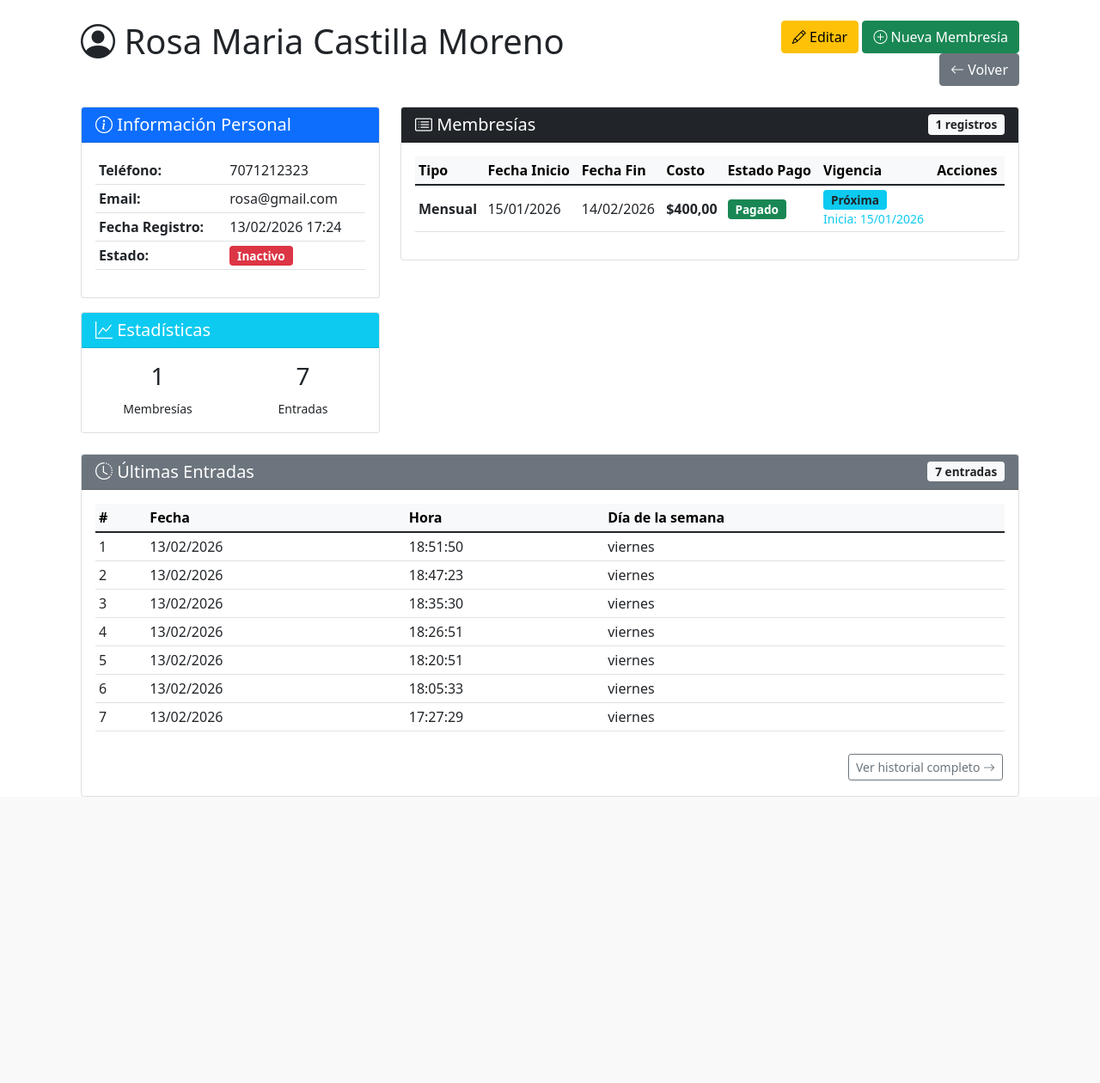
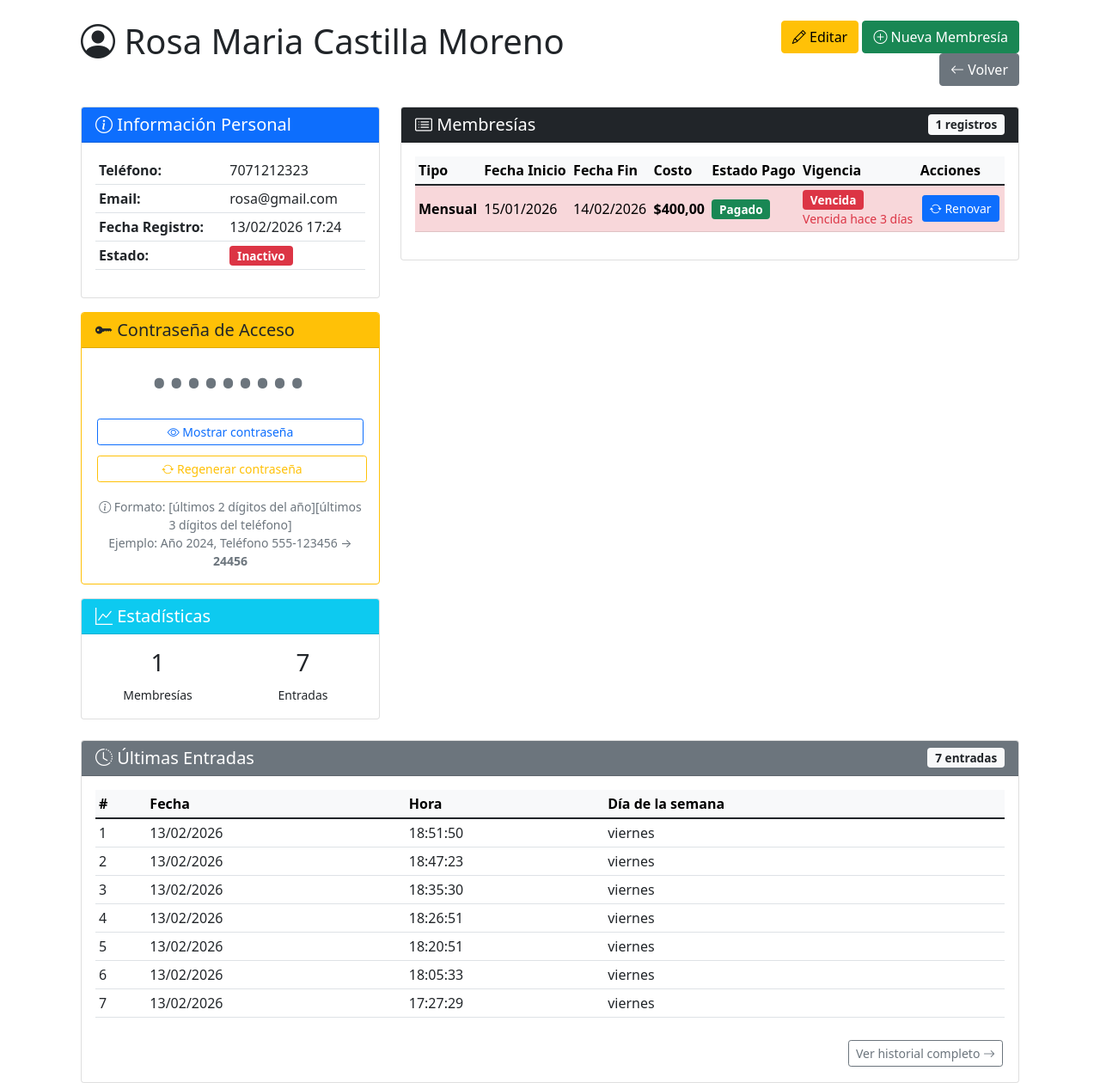
Before and after one commit to EduardoHG27/gimnasio_pro, a Django app: page /clientes/2/ in a window 1280 px wide. Shown: the part 56-1316 px from the top of the page at 86% size. Before the commit the page ends 983 px from the top, so only its background shows below. Run offline with Django 4.2, Linux system fonts and the light colour scheme; a user stored in the database is signed in; data comes from the database, SQL or seed files in the repository; some libraries are stand-ins or nearby versions.

Commit message:
Gym_sys 1.1

```diff
--- a/gimnasio/urls.py
+++ b/gimnasio/urls.py
@@ -10,6 +10,7 @@ urlpatterns = [
     path('clientes/nuevo/', views.nuevo_cliente, name='nuevo_cliente'),
     path('clientes/<int:pk>/', views.detalle_cliente, name='detalle_cliente'),
     path('clientes/<int:pk>/editar/', views.editar_cliente, name='editar_cliente'),
+    path('clientes/<int:pk>/regenerar-contraseña/', views.regenerar_contraseña, name='regenerar_contraseña'),
 
     # Membresías
     path('membresias/nueva/', views.nueva_membresia, name='nueva_membresia'),
--- a/gimnasio/views.py
+++ b/gimnasio/views.py
@@ -1,6 +1,7 @@
 from django.http import HttpResponse
 from django.shortcuts import render, redirect, get_object_or_404
 from django.contrib import messages
+from django.db.models import Exists, OuterRef
 from django.contrib.auth.decorators import login_required
 from django.db.models import Count, Sum
 from django.utils import timezone
@@ -67,17 +68,21 @@ def detalle_cliente(request, pk):
         else:
             messages.warning(request, f'⚠️ El cliente {cliente.nombre} ha sido desactivado automáticamente (su membresía expiró)')
 
+    # 👇 IMPORTANTE: Verificar si se debe mostrar la contraseña
+    mostrar_contraseña = request.GET.get('mostrar_contraseña') == '1'
+
     membresias = cliente.membresias.all().order_by('-fecha_inicio')
     entradas = cliente.entradas.all()[:10]  # Últimas 10 entradas
 
-    # ✅ ELIMINA ESTA LÍNEA PROBLEMÁTICA:
-    # for membresia in membresias:
-    #     membresia.esta_activa = membresia.esta_activa  # ← ¡NO HACER!
+    # Pasar today al template para los cálculos de fechas
+    today = timezone.now().date()
 
     return render(request, 'gimnasio/clientes/detalle.html', {
         'cliente': cliente,
         'membresias': membresias,
-        'entradas': entradas
+        'entradas': entradas,
+        'mostrar_contraseña': mostrar_contraseña,  # 👈 Esto es lo que faltaba
+        'today': today,  # También needed para los cálculos de membresías
     })
 
 @login_required
@@ -130,6 +135,20 @@ def nueva_membresia(request, cliente_pk=None):
 
     return render(request, 'gimnasio/membresias/form.html', {'form': form, 'accion': 'Nueva'})
 
+
+def regenerar_contraseña(request, pk):
+    """Vista para regenerar la contraseña de un cliente"""
+    if request.method == 'POST':
+        cliente = get_object_or_404(Cliente, pk=pk)
+        nueva_contraseña = cliente.generar_contraseña()
+        cliente.save(update_fields=['contraseña'])
+
+        messages.success(request, f'✅ Contraseña regenerada exitosamente para {cliente.nombre} {cliente.apellidos}')
+        return redirect('detalle_cliente', pk=cliente.pk)
+
+    # Si no es POST, redirigir al detalle
+    return redirect('detalle_cliente', pk=pk)
+
 # Vistas de pagos
 @login_required
 def nuevo_pago(request, membresia_pk=None):
@@ -160,95 +179,101 @@ def nuevo_pago(request, membresia_pk=None):
 # Vistas de registro de entrada
 def registro_entrada(request):
     cliente_info = None
-    email_buscado = None
+    contraseña_buscada = None
 
     if request.method == 'POST':
-        form = RegistroEntradaForm(request.POST)
-        if form.is_valid():
-            cliente = form.cleaned_data['email']
-            email_buscado = cliente.email
+        contraseña = request.POST.get('contraseña', '').strip()
+        contraseña_buscada = contraseña
 
-            # Actualizar estado del cliente
-            estado_anterior = cliente.activo
-            cliente.actualizar_estado_activo()
+        if contraseña:
+            try:
+                # Buscar cliente por contraseña
+                cliente = Cliente.objects.get(contraseña=contraseña)
 
-            # Verificar membresía activa
-            membresia_activa = cliente.get_membresia_activa()
+                # Actualizar estado del cliente
+                estado_anterior = cliente.activo
+                cliente.actualizar_estado_activo()
 
-            if membresia_activa:
-                # Cliente con membresía activa - REGISTRAR ENTRADA
-                if not estado_anterior and cliente.activo:
-                    messages.info(request, f'✨ {cliente.nombre} ha sido reactivado automáticamente')
+                # Verificar membresía activa
+                membresia_activa = cliente.get_membresia_activa()
 
-                dias_restantes = membresia_activa.dias_restantes
+                if membresia_activa:
+                    # Cliente con membresía activa - REGISTRAR ENTRADA
+                    if not estado_anterior and cliente.activo:
+                        messages.info(request, f'✨ {cliente.nombre} ha sido reactivado automáticamente')
 
-                # Registrar la entrada
-                entrada = RegistroEntrada.objects.create(cliente=cliente)
+                    dias_restantes = membresia_activa.dias_restantes
 
-                messages.success(
-                    request,
-                    f'✅ Entrada registrada para {cliente.nombre} {cliente.apellidos}<br>'
-                    f'📅 Membresía vigente por {dias_restantes} días más '
-                    f'(vence: {membresia_activa.fecha_fin.strftime("%d/%m/%Y")})'
-                )
+                    # Registrar la entrada
+                    entrada = RegistroEntrada.objects.create(cliente=cliente)
 
-                cliente_info = {
-                    'nombre': f'{cliente.nombre} {cliente.apellidos}',
-                    'tipo_membresia': membresia_activa.get_tipo_display(),
-                    'fecha_inicio': membresia_activa.fecha_inicio,
-                    'fecha_fin': membresia_activa.fecha_fin,
-                    'dias_restantes': dias_restantes,
-                    'tiene_membresia_activa': True,
-                    'cliente_id': cliente.id
-                }
-            else:
-                # Cliente sin membresía activa - NO REGISTRAR ENTRADA
-                if cliente.activo:
-                    cliente.activo = False
-                    cliente.save(update_fields=['activo'])
+                    messages.success(
+                        request,
+                        f'✅ Entrada registrada para {cliente.nombre} {cliente.apellidos}<br>'
+                        f'📅 Membresía vigente por {dias_restantes} días más '
+                        f'(vence: {membresia_activa.fecha_fin.strftime("%d/%m/%Y")})'
+                    )
+
+                    cliente_info = {
+                        'nombre': f'{cliente.nombre} {cliente.apellidos}',
+                        'tipo_membresia': membresia_activa.get_tipo_display(),
+                        'fecha_inicio': membresia_activa.fecha_inicio,
+                        'fecha_fin': membresia_activa.fecha_fin,
+                        'dias_restantes': dias_restantes,
+                        'tiene_membresia_activa': True,
+                        'cliente_id': cliente.id
+                    }
+                else:
+                    # Cliente sin membresía activa - NO REGISTRAR ENTRADA
+                    if cliente.activo:
+                        cliente.activo = False
+                        cliente.save(update_fields=['activo'])
+                        messages.warning(
+                            request,
+                            f'⚠️ {cliente.nombre} {cliente.apellidos} ha sido desactivado automáticamente (sin membresía activa)'
+                        )
+
+                    # Buscar información de membresías anteriores
+                    ultima_membresia = Membresia.objects.filter(
+                        cliente=cliente
+                    ).order_by('-fecha_fin').first()
+
+                    # Preparar información detallada del cliente inactivo
+                    cliente_info = {
+                        'nombre': f'{cliente.nombre} {cliente.apellidos}',
+                        'tiene_membresia_activa': False,
+                        'cliente_id': cliente.id,
+                        'email': cliente.email,
+                        'telefono': cliente.telefono
+                    }
+
+                    if ultima_membresia:
+                        cliente_info['ultima_membresia'] = ultima_membresia
+                        cliente_info['tipo_membresia'] = ultima_membresia.get_tipo_display()
+                        cliente_info['fecha_fin'] = ultima_membresia.fecha_fin
+
+                        if not ultima_membresia.pagado:
+                            cliente_info['motivo'] = 'membresía pendiente de pago'
+                            cliente_info['membresia_pendiente'] = ultima_membresia
+                        elif ultima_membresia.fecha_fin < timezone.now().date():
+                            cliente_info['motivo'] = 'membresía vencida'
+                            cliente_info['dias_vencida'] = (timezone.now().date() - ultima_membresia.fecha_fin).days
+                    else:
+                        cliente_info['motivo'] = 'sin membresía registrada'
+
+                    # Mensaje de advertencia
                     messages.warning(
                         request,
-                        f'⚠️ {cliente.nombre} {cliente.apellidos} ha sido desactivado automáticamente (sin membresía activa)'
+                        f'⚠️ {cliente.nombre} {cliente.apellidos} no tiene una membresía activa.<br>'
+                        f'Motivo: {cliente_info["motivo"]}'
                     )
 
-                # Buscar información de membresías anteriores
-                ultima_membresia = Membresia.objects.filter(
-                    cliente=cliente
-                ).order_by('-fecha_fin').first()
+            except Cliente.DoesNotExist:
+                messages.error(request, f'❌ No se encontró ningún cliente con la contraseña "{contraseña}"')
+        else:
+            messages.warning(request, '⚠️ Por favor ingrese una contraseña')
 
-                # Preparar información detallada del cliente inactivo
-                cliente_info = {
-                    'nombre': f'{cliente.nombre} {cliente.apellidos}',
-                    'tiene_membresia_activa': False,
-                    'cliente_id': cliente.id,
-                    'email': cliente.email,
-                    'telefono': cliente.telefono
-                }
-
-                if ultima_membresia:
-                    cliente_info['ultima_membresia'] = ultima_membresia
-                    cliente_info['tipo_membresia'] = ultima_membresia.get_tipo_display()
-                    cliente_info['fecha_fin'] = ultima_membresia.fecha_fin
-
-                    if not ultima_membresia.pagado:
-                        cliente_info['motivo'] = 'membresía pendiente de pago'
-                        cliente_info['membresia_pendiente'] = ultima_membresia
-                    elif ultima_membresia.fecha_fin < timezone.now().date():
-                        cliente_info['motivo'] = 'membresía vencida'
-                        cliente_info['dias_vencida'] = (timezone.now().date() - ultima_membresia.fecha_fin).days
-                else:
-                    cliente_info['motivo'] = 'sin membresía registrada'
-
-                # Mensaje de advertencia
-                messages.warning(
-                    request,
-                    f'⚠️ {cliente.nombre} {cliente.apellidos} no tiene una membresía activa.<br>'
-                    f'Motivo: {cliente_info["motivo"]}'
-                )
-    else:
-        form = RegistroEntradaForm()
-
-    # Obtener últimos registros (el resto del código permanece igual)
+    # Obtener últimos registros
     ultimos_registros = RegistroEntrada.objects.all().select_related('cliente')[:10]
 
     for registro in ultimos_registros:
@@ -262,10 +287,9 @@ def registro_entrada(request):
         registro.membresia_activa = membresia_en_momento is not None
 
     return render(request, 'gimnasio/registro_entrada.html', {
-        'form': form,
         'ultimos_registros': ultimos_registros,
         'cliente_info': cliente_info,
-        'email_buscado': email_buscado
+        'contraseña_buscada': contraseña_buscada
     })
 
 @login_required
@@ -323,11 +347,21 @@ def dashboard(request):
         pagado=True
     ).select_related('cliente')
 
-    # 🔴 NUEVO: Membresías vencidas (últimos 30 días)
+    # 🟢 CORREGIDO: Solo membresías vencidas de clientes SIN membresía activa
+    from django.db.models import Exists, OuterRef
+
+    clientes_con_membresia_activa = Membresia.objects.filter(
+    cliente=OuterRef('cliente'),
+    fecha_fin__gte=hoy,
+    pagado=True
+)
+
     membresias_vencidas = Membresia.objects.filter(
         fecha_fin__lt=hoy,
-        fecha_fin__gte=hoy - timedelta(days=30),
+        fecha_fin__gte=hoy - timedelta(days=360),
         pagado=True
+    ).exclude(
+        Exists(clientes_con_membresia_activa)
     ).select_related('cliente').order_by('-fecha_fin')
 
     # Calcular días de vencimiento para cada una
@@ -341,7 +375,7 @@ def dashboard(request):
         'ingresos_mes': ingresos_mes,
         'entradas_hoy': entradas_hoy,
         'proximas_vencer': proximas_vencer,
-        'membresias_vencidas': membresias_vencidas,  # 🔴 NUEVO
+        'membresias_vencidas': membresias_vencidas,
     }
 
     return render(request, 'gimnasio/dashboard.html', context)
--- a/templates/gimnasio/clientes/detalle.html
+++ b/templates/gimnasio/clientes/detalle.html
@@ -57,6 +57,59 @@
                             </td>
                         </tr>
                     </table>
+                </div>
+            </div>
+
+            <!-- 🔐 NUEVO: Tarjeta de Contraseña -->
+            <div class="card mt-3 border-warning">
+                <div class="card-header bg-warning text-dark">
+                    <h5 class="mb-0">
+                        <i class="bi bi-key-fill"></i> Contraseña de Acceso
+                    </h5>
+                </div>
+                <div class="card-body">
+                    <div class="text-center mb-3">
+                        {% if mostrar_contraseña %}
+                            <div class="input-group mb-2">
+                                <input type="text" class="form-control text-center fs-5 fw-bold"
+                                       value="{{ cliente.contraseña }}" id="passwordField" readonly>
+                                <button class="btn btn-outline-secondary" type="button" onclick="copiarContraseña()">
+                                    <i class="bi bi-clipboard"></i>
+                                </button>
+                            </div>
+                            <div class="d-grid gap-2">
+                                <a href="?mostrar_contraseña=0" class="btn btn-sm btn-outline-warning">
+                                    <i class="bi bi-eye-slash"></i> Ocultar contraseña
+                                </a>
+                            </div>
+                        {% else %}
+                            <div class="mb-3">
+                                <span class="display-6 fw-bold text-muted" style="letter-spacing: 5px;">
+                                    •••••••••
+                                </span>
+                            </div>
+                            <div class="d-grid gap-2">
+                                <a href="?mostrar_contraseña=1" class="btn btn-sm btn-outline-primary">
+                                    <i class="bi bi-eye"></i> Mostrar contraseña
+                                </a>
+                            </div>
+                        {% endif %}
+
+                        <form method="post" action="{% url 'regenerar_contraseña' cliente.pk %}" class="mt-2">
+                            {% csrf_token %}
+                            <button type="submit" class="btn btn-sm btn-outline-warning w-100"
+                                    onclick="return confirm('¿Estás seguro de regenerar la contraseña?\n\nLa nueva contraseña se generará automáticamente basada en el año actual y el teléfono del cliente.')">
+                                <i class="bi bi-arrow-repeat"></i> Regenerar contraseña
+                            </button>
+                        </form>
+                    </div>
+
+                    <small class="text-muted d-block text-center">
+                        <i class="bi bi-info-circle"></i>
+                        Formato: [últimos 2 dígitos del año][últimos 3 dígitos del teléfono]
+                        <br>
+                        Ejemplo: Año 2024, Teléfono 555-123456 → <strong>24456</strong>
+                    </small>
                 </div>
             </div>
 
@@ -267,9 +320,49 @@
     .table tbody tr:hover {
         background-color: rgba(0,0,0,.075);
     }
+
+    /* Estilo para los asteriscos de la contraseña */
+    .display-6 {
+        font-size: 2.5rem;
+    }
+
+    /* Animación suave para los botones */
+    .btn {
+        transition: all 0.3s ease;
+    }
+
+    .btn:hover {
+        transform: translateY(-1px);
+        box-shadow: 0 4px 8px rgba(0,0,0,0.1);
+    }
 </style>
 
 <script>
+    // Función para copiar la contraseña
+    function copiarContraseña() {
+        var passwordField = document.getElementById('passwordField');
+        passwordField.select();
+        passwordField.setSelectionRange(0, 99999);
+
+        try {
+            document.execCommand('copy');
+            // Mostrar notificación temporal
+            var btn = event.target.closest('button');
+            var originalHtml = btn.innerHTML;
+            btn.innerHTML = '<i class="bi bi-check-lg"></i>';
+            btn.classList.add('btn-success');
+            btn.classList.remove('btn-outline-secondary');
+
+            setTimeout(function() {
+                btn.innerHTML = originalHtml;
+                btn.classList.remove('btn-success');
+                btn.classList.add('btn-outline-secondary');
+            }, 2000);
+        } catch (err) {
+            alert('Error al copiar la contraseña');
+        }
+    }
+
     // Activar todos los tooltips
     document.addEventListener('DOMContentLoaded', function() {
         var tooltipTriggerList = [].slice.call(document.querySelectorAll('[title]'))
```
Also changed, not shown: gimnasio/forms.py (+46 -24 lines), gimnasio/models.py (+28 -0 lines), templates/gimnasio/registro_entrada.html (+18 -17 lines), gimnasio/migrations/0002_cliente_contraseña.py (added).
